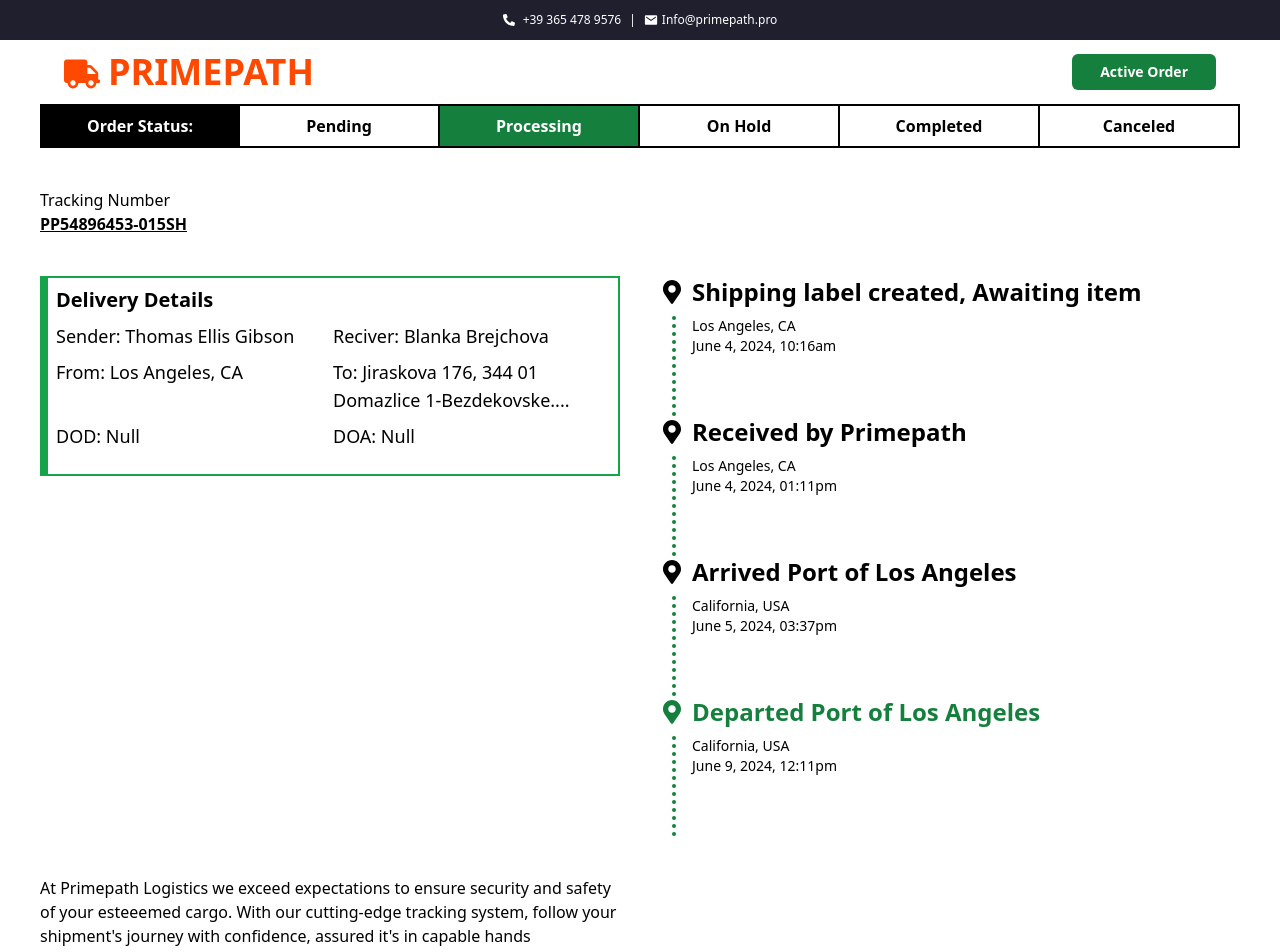
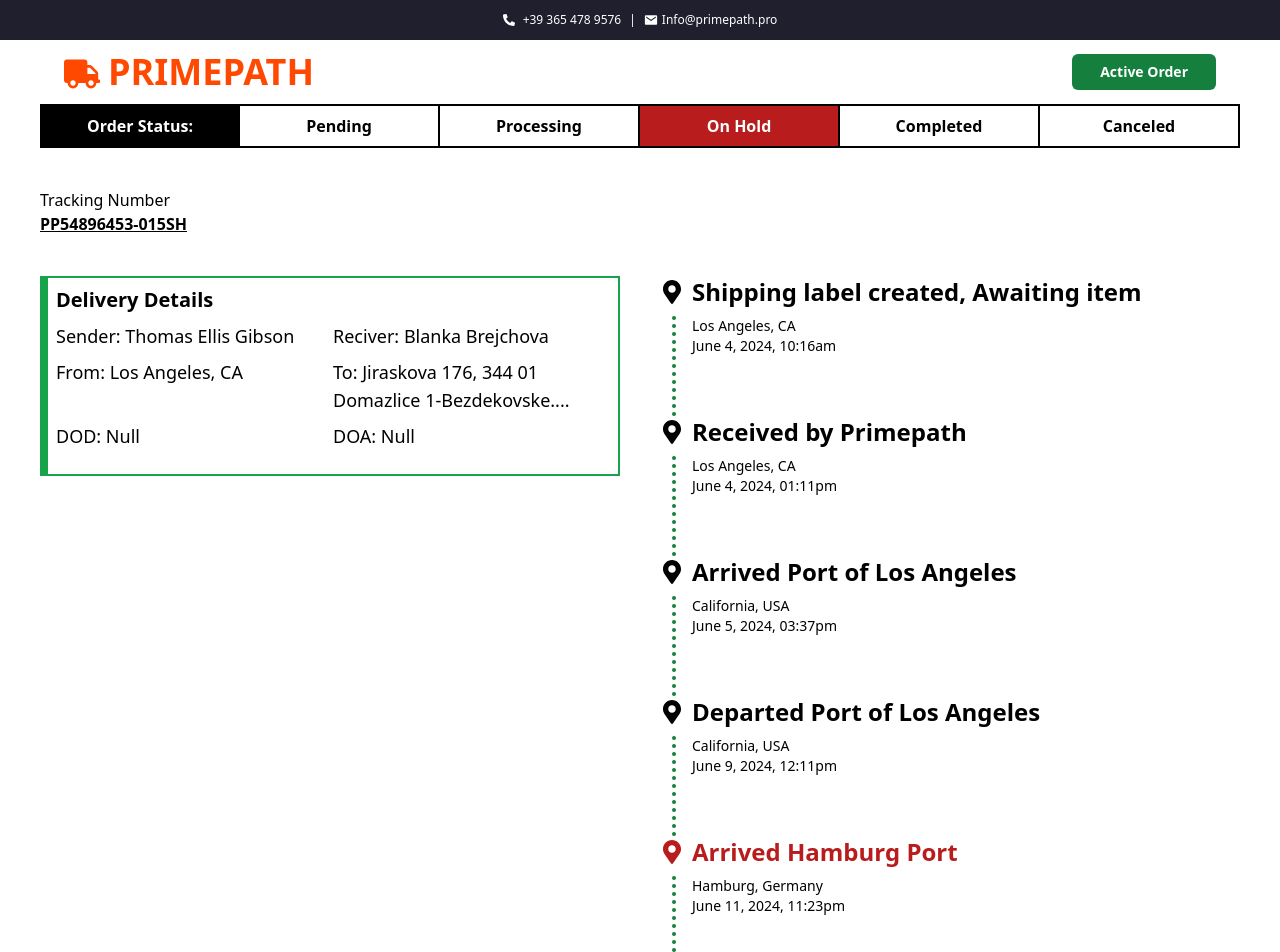
Before and after one commit to Yemezzy/Primepath, a React (Create React App) app: page /tracking/PP54896453-015SH in a window 1280 px wide. Shown: the top 952 px of the page. Built offline with nearby package versions, Linux system fonts and the light colour scheme.

Commit message:
first commit

```diff
--- a/src/Tracking/Firstitem.js
+++ b/src/Tracking/Firstitem.js
@@ -63,10 +63,10 @@
             <li className="border-2 border-black border-l-0 text-base py-2 font-semibold">
               Pending
             </li>
-            <li className="border-2 bg-green-700 text-white border-black border-l-0 text-base py-2 font-semibold ">
+            <li className="border-2 border-black border-l-0 text-base py-2 font-semibold ">
               Processing
             </li>
-            <li className="border-2 mt-1 md:mt-0 border-black border-l-2 md:border-l-0 text-base py-2 font-semibold">
+            <li className="border-2 bg-red-700 text-white mt-1 md:mt-0 border-black border-l-2 md:border-l-0 text-base py-2 font-semibold">
               On Hold
             </li>
             <li className="border-2 mt-1 md:mt-0 border-black border-l-0 text-base py-2 font-semibold">
@@ -199,7 +199,7 @@
               </p>
             </div>
             <div className="text-2xl font-bold -600">
-              <section className="flex text-green-700 gap-2 items-center">
+              <section className="flex text-red-700 gap-2 items-center">
                 <FaMapMarkerAlt />
                 <p>Arrived Instanbul Airport (IST)</p>
               </section>
@@ -208,7 +208,6 @@
                 <p> June 9th, 2024, 04:27pm</p>
               </p>
             </div>
-
           </section>
           <p className="md:mt-0 mt-3 text-sm md:text-base">
             At Primepath Logistics we exceed expectations to ensure security and
--- a/src/Tracking/Seconditem.js
+++ b/src/Tracking/Seconditem.js
@@ -62,10 +62,10 @@
             <li className="border-2  border-black border-l-0 text-base py-2 font-semibold">
               Pending
             </li>
-            <li className="border-2 bg-green-700 text-white border-black border-l-0 text-base py-2 font-semibold ">
+            <li className="border-2  border-black border-l-0 text-base py-2 font-semibold ">
               Processing
             </li>
-            <li className="border-2 mt-1 md:mt-0 border-black border-l-2 md:border-l-0 text-base py-2 font-semibold  ">
+            <li className="border-2 bg-red-700 text-white mt-1 md:mt-0 border-black border-l-2 md:border-l-0 text-base py-2 font-semibold  ">
               On Hold
             </li>
             <li className="border-2 mt-1 md:mt-0 border-black border-l-0 text-base py-2 font-semibold">
@@ -143,13 +143,23 @@
               </p>
             </div>
             <div className="md:text-2xl text-xl font-bold text-black">
-              <section className="flex text-green-700 gap-2 items-center">
+              <section className="flex gap-2 items-center">
                 <FaMapMarkerAlt />
                 <p>Departed Port of Los Angeles</p>
               </section>
               <p className="text-sm font-normal px-4 ml-3 mt-2 h-[100px] border-l-4 border-dotted border-green-700">
                 <p>California, USA</p>
                 <p>June 9, 2024, 12:11pm</p>
+              </p>
+            </div>
+            <div className="md:text-2xl text-xl font-bold text-black">
+              <section className="flex text-red-700 gap-2 items-center">
+                <FaMapMarkerAlt />
+                <p>Arrived Hamburg Port</p>
+              </section>
+              <p className="text-sm font-normal px-4 ml-3 mt-2 h-[100px] border-l-4 border-dotted border-green-700">
+                <p>Hamburg, Germany</p>
+                <p>June 11, 2024, 11:23pm</p>
               </p>
             </div>
           </section>
```
